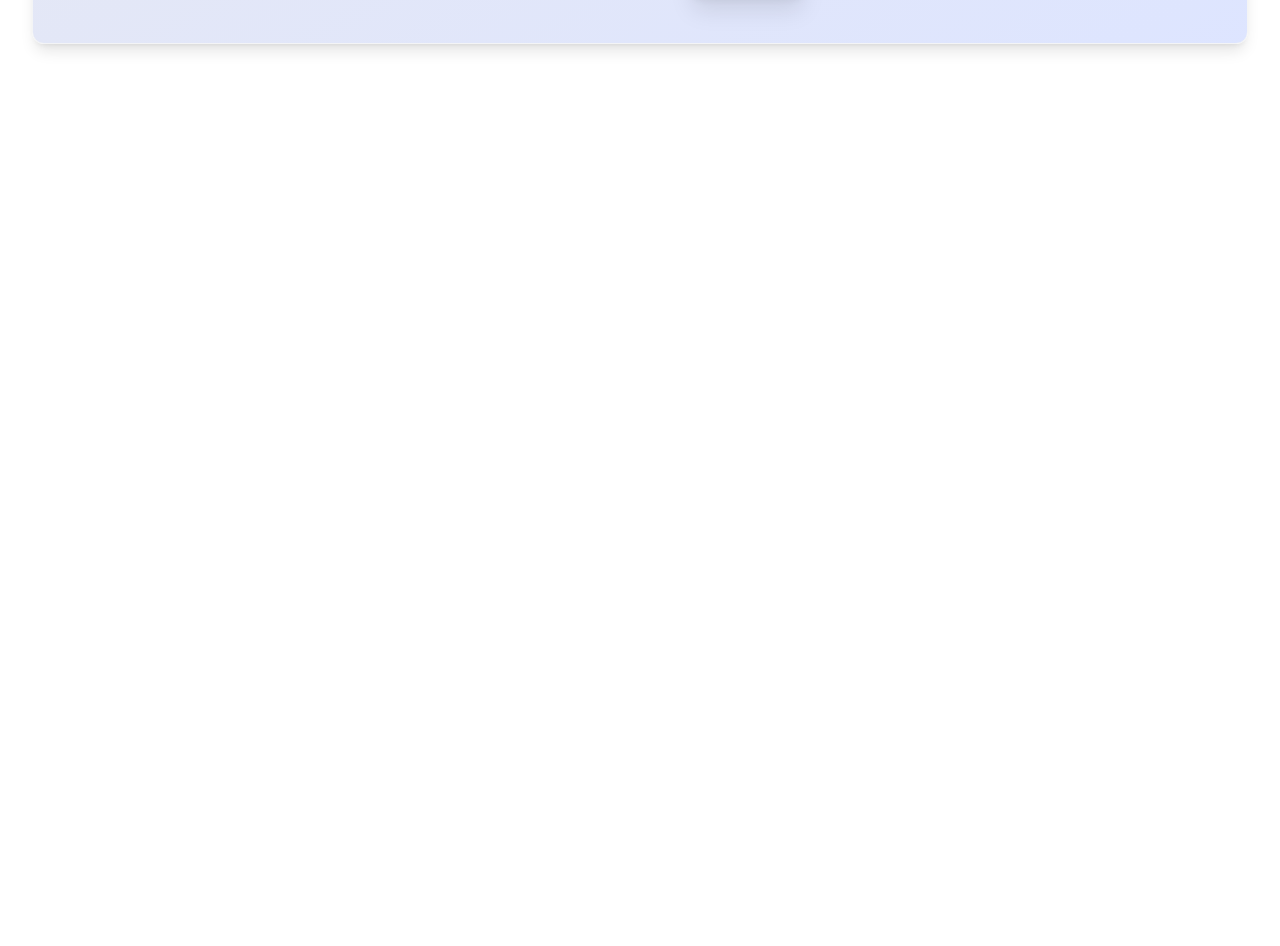
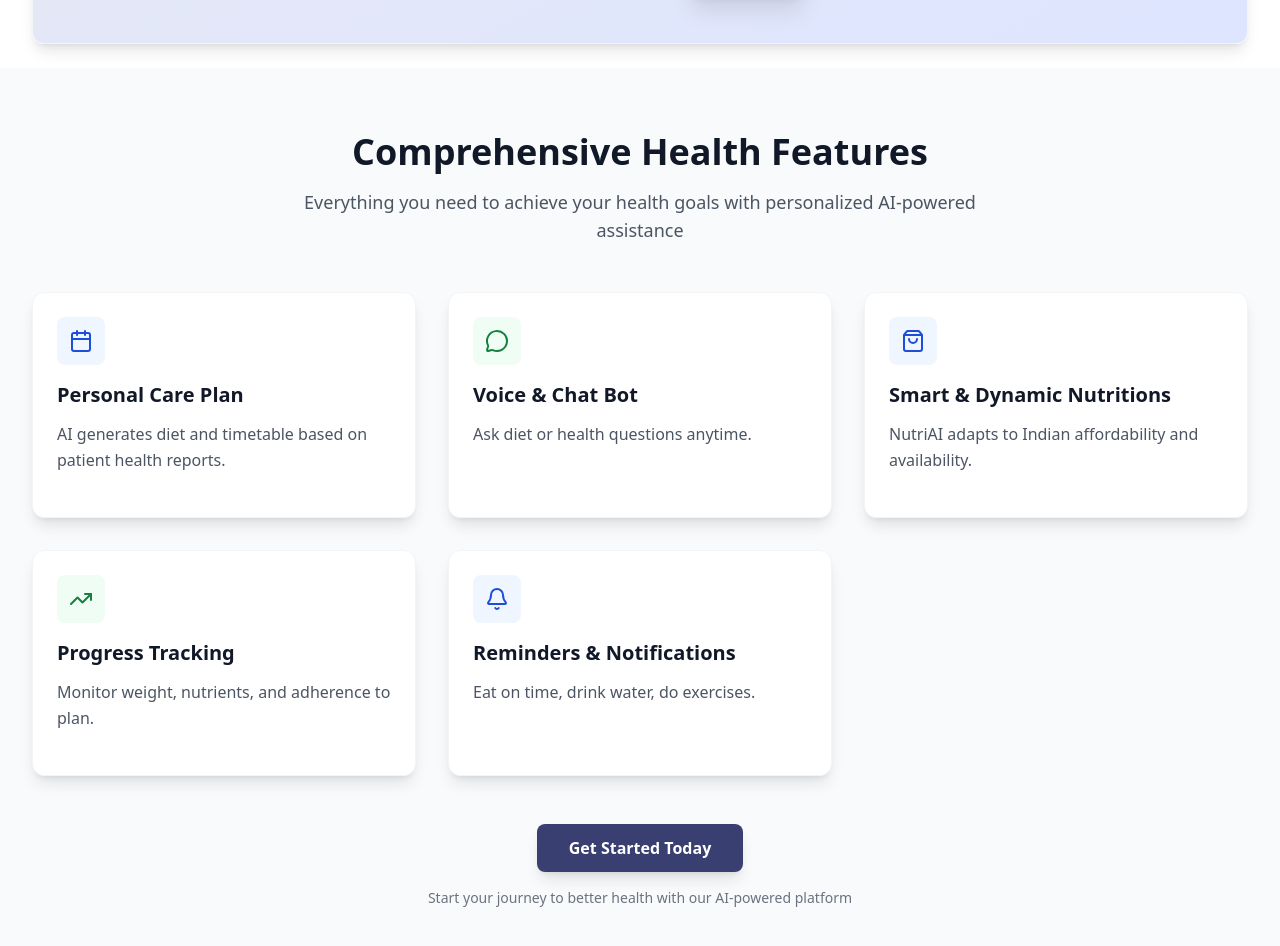
Before and after one commit to mrniteshray/HealthForge-AiNity, a Next.js app in the folder Web App/frontend/: page / in a window 1280 px wide. Shown: the part 700-1646 px from the top of the page. Before the commit the page ends 800 px from the top, so only its background shows below. Built offline with nearby package versions, Linux system fonts and the light colour scheme.

Commit message:
feat: add Features component to homepage

```diff
--- a/Web App/frontend/src/app/page.js
+++ b/Web App/frontend/src/app/page.js
@@ -1,3 +1,4 @@
+import FeaturesSection from "@/components/FeaturesSection";
 import Header from "@/components/Header";
 import Navbar from "@/components/Navbar";
 
@@ -7,6 +8,7 @@ export default function Home() {
     <div>
       <Navbar />
       <Header />
+      <FeaturesSection />
     </div>
   );
 }
--- /dev/null
+++ b/Web App/frontend/src/components/FeaturesSection.jsx
@@ -0,0 +1,116 @@
+import {
+  Calendar,
+  MessageCircle,
+  ShoppingBag,
+  TrendingUp,
+  Bell,
+  Users
+} from 'lucide-react';
+
+const FeaturesSection = () => {
+  const features = [
+    {
+      icon: Calendar,
+      title: "Personal Care Plan",
+      description: "AI generates diet and timetable based on patient health reports.",
+      color: "primary"
+    },
+    {
+      icon: MessageCircle,
+      title: "Voice & Chat Bot",
+      description: "Ask diet or health questions anytime.",
+      color: "secondary"
+    },
+    {
+      icon: ShoppingBag,
+      title: "Smart & Dynamic Nutritions",
+      description: "NutriAI adapts to Indian affordability and availability.",
+      color: "primary"
+    },
+    {
+      icon: TrendingUp,
+      title: "Progress Tracking",
+      description: "Monitor weight, nutrients, and adherence to plan.",
+      color: "secondary"
+    },
+    {
+      icon: Bell,
+      title: "Reminders & Notifications",
+      description: "Eat on time, drink water, do exercises.",
+      color: "primary"
+    },
+  ];
+
+  // Color configuration
+  const colors = {
+    primary: {
+      bg: 'bg-blue-50',
+      icon: 'bg-blue-500',
+      text: 'text-blue-700'
+    },
+    secondary: {
+      bg: 'bg-green-50',
+      icon: 'bg-green-500',
+      text: 'text-green-700'
+    }
+  };
+
+  return (
+    <section className="py-16 bg-gray-50">
+      <div className="container mx-auto px-4 sm:px-6 lg:px-8">
+        {/* Section Header */}
+        <div className="text-center mb-12">
+          <h2 className="text-3xl md:text-4xl font-bold text-gray-900 mb-4">
+            Comprehensive Health Features
+          </h2>
+          <p className="text-lg text-gray-600 max-w-2xl mx-auto">
+            Everything you need to achieve your health goals with personalized AI-powered assistance
+          </p>
+        </div>
+
+        {/* Features Grid */}
+        <div className="grid grid-cols-1 md:grid-cols-2 lg:grid-cols-3 gap-8">
+          {features.map((feature, index) => {
+            const IconComponent = feature.icon;
+            const colorConfig = colors[feature.color];
+
+            return (
+              <div
+                key={index}
+                className="bg-white rounded-xl shadow-lg hover:shadow-xl transition-all duration-300 p-6 border border-gray-100"
+              >
+                {/* Icon Container */}
+                <div className={`inline-flex items-center justify-center p-3 rounded-lg ${colorConfig.bg} mb-4`}>
+                  <IconComponent className={`h-6 w-6 ${colorConfig.text}`} />
+                </div>
+
+                {/* Content */}
+                <h3 className="text-xl font-semibold text-gray-900 mb-3">
+                  {feature.title}
+                </h3>
+                <p className="text-gray-600 leading-relaxed">
+                  {feature.description}
+                </p>
+
+                {/* Hover Effect Indicator */}
+                <div className={`mt-4 h-1 w-0 group-hover:w-full transition-all duration-300 ${feature.color === 'primary' ? 'bg-blue-500' : 'bg-green-500'}`}></div>
+              </div>
+            );
+          })}
+        </div>
+
+        {/* CTA Section */}
+        <div className="text-center mt-12">
+          <button className="bg-primary/90 hover:bg-primary text-white font-semibold py-3 px-8 rounded-lg transition-colors duration-300 shadow-lg hover:shadow-xl">
+            Get Started Today
+          </button>
+          <p className="text-gray-500 mt-4 text-sm">
+            Start your journey to better health with our AI-powered platform
+          </p>
+        </div>
+      </div>
+    </section>
+  );
+};
+
+export default FeaturesSection;
```
